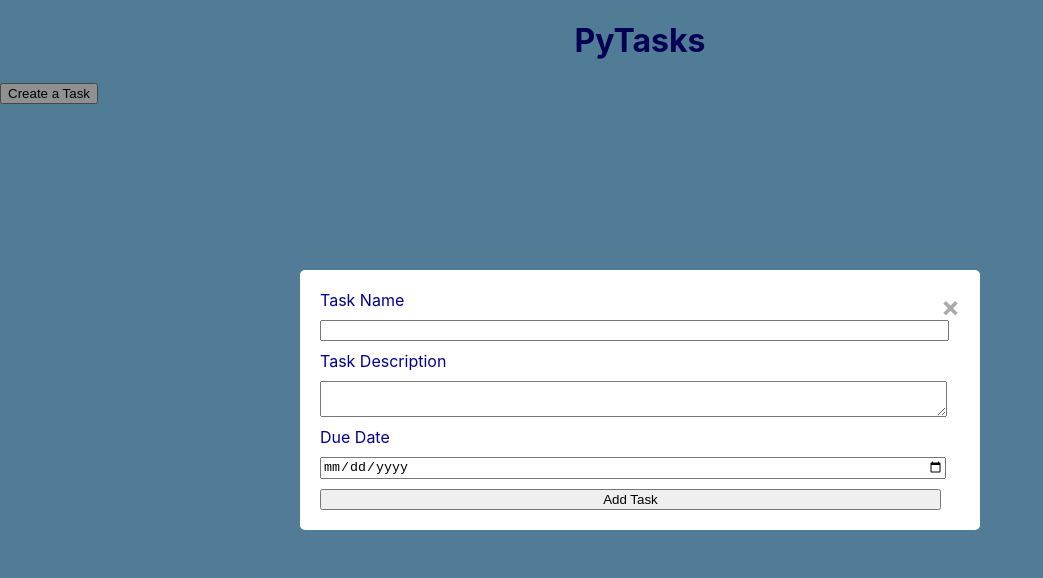
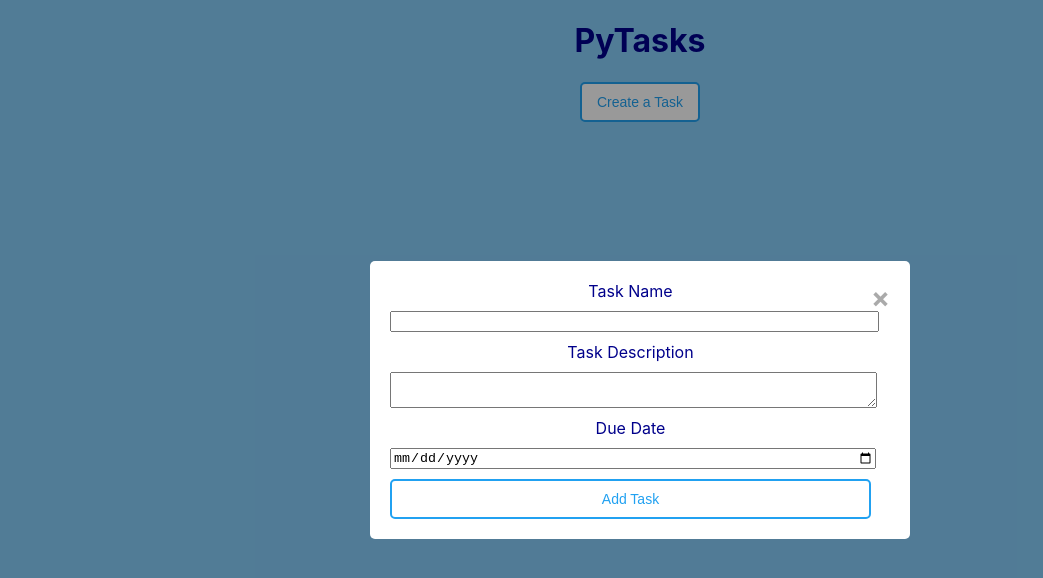
Before and after one commit to starphillips/PyTasks, a React (Create React App) app in the folder front-end/: page / in a window 1280 px wide. Both pictures are taken after a click on the button "Create a Task". Shown: the top 578 px of the page, without its empty margins (0-1043 px from the left). Built offline with nearby package versions, Linux system fonts and the light colour scheme.

Commit message:
form submission handling

```diff
--- a/front-end/public/index.html
+++ b/front-end/public/index.html
@@ -29,29 +29,6 @@
 
   <div id="root"></div>
 
-  <button id="openPopUp">Create a Task</button>
-
-  <!-- Create a Task -->
-  <div id="createTask" class="modal">
-    <div class="modal-content">
-      <span class="close">&times;</span>
-      <form id="taskForm">
-        <label for="taskName">Task Name</label>
-        <input type="text" id="taskName" required>
-
-        <label for="taskDescription">Task Description</label>
-        <textarea id="taskDescription" required></textarea>
-
-        <label for="taskDueDate">Due Date</label>
-        <input type="date" id="taskDueDate" required>
-
-        <button type="submit">Add Task</button>
-
-      </form>
-    </div>
-  </div>
-
-
 </body>
 
 </html>
--- a/front-end/src/App.css
+++ b/front-end/src/App.css
@@ -88,3 +88,70 @@ input,
 textarea {
   width: 100%;
 }
+
+.task-list {
+  margin: 20px auto;
+  padding: 0;
+  width: 80%;
+  max-width: 600px;
+  text-align: left;
+}
+
+.task-item {
+  background-color: #f9f9f9;
+  margin: 10px 0;
+  padding: 15px;
+  border-radius: 5px;
+  border: 1px solid #ddd;
+  box-shadow: 0 2px 4px rgba(0, 0, 0, 0.1);
+}
+
+.task-item h3 {
+  margin: 0 0 5px 0;
+  font-size: 18px;
+}
+
+.task-item p {
+  margin: 5px 0;
+  font-size: 14px;
+  color: #555;
+}
+
+.task-item p strong {
+  font-weight: bold;
+}
+
+button {
+  padding: 10px 15px;
+  font-size: 14px;
+  background-color: white;
+  color: #21a1f1;
+  border: 2px solid #21a1f1;
+  border-radius: 5px;
+  cursor: pointer;
+  transition: background-color 0.3s, border-color 0.3s;
+}
+
+button:hover {
+  background-color: #b3b7ba;
+  border-color: #117bb5;
+}
+
+.modal-content {
+  width: 80%;
+  max-width: 500px;
+}
+
+@media (max-width: 768px) {
+  .task-item {
+    font-size: 12px;
+  }
+
+  .modal-content {
+    width: 90%;
+  }
+
+  button {
+    font-size: 12px;
+  }
+}
--- a/front-end/src/App.js
+++ b/front-end/src/App.js
@@ -2,44 +2,98 @@ import logo from './logo.svg';
 import React, { useState } from "react";
 import './App.css';
 
+
+// Function to sort tasks by date
+const sortTasksByDueDate = (tasks) => {
+  return tasks.slice().sort((a, b) => new Date(a.dueDate) - new Date(b.dueDate));
+};
+
 function App() {
+  // Store tasks as an array of JSON objects
+  const [tasks, setTasks] = useState([]);
+
+  // Function for form submission handling
+  const handleFormSubmit = (e) => {
+    e.preventDefault(); // Prevent page reload
+
+    // Collect data inputted by the user
+    const taskName = e.target.taskName.value.trim();
+    const taskDescription = e.target.taskDescription.value.trim();
+    const taskDueDate = e.target.taskDueDate.value;
+
+    // Ensure user has inputted all parts
+    if (!taskName || !taskDescription || !taskDueDate) {
+      alert("All fields are required");
+      return;
+    }
+
+    // Create a task object (this is the payload)
+    const newTask = {
+      id: Date.now(), // Object ID named by the current time
+      name: taskName,
+      description: taskDescription,
+      dueDate: taskDueDate,
+    };
+
+    // Add the payload to the console to identify what has been added by the user
+    console.log("New Task:", newTask);
+
+    // Update state to include the new task
+    setTasks((prevTasks) => [...prevTasks, newTask]);
+
+    // Clear form after submission
+    e.target.reset();
+
+    const modal = document.getElementById("createTask");
+    modal.style.display = "none";
+  };
+
+  const openModal = () => {
+    const modal = document.getElementById("createTask");
+    modal.style.display = "flex";
+  };
+
+  const closeModal = () => {
+    const modal = document.getElementById("createTask");
+    modal.style.display = "none";
+  };
+
   return (
     <div className="App">
+      <h1>PyTasks</h1>
+      <button id="openPopUp" onClick={openModal}>Create a Task</button>
 
-      <body>
-        <h1> PyTasks </h1>
-      </body>
+      {/* Popup for creating the Tasks */}
+      <div id="createTask" className="modal">
+        <div className="modal-content">
+          <span className="close" onClick={closeModal}>&times;</span>
+          <form id="taskForm" onSubmit={handleFormSubmit}>
+            <label htmlFor="taskName">Task Name</label>
+            <input type="text" id="taskName" name="taskName" required />
 
+            <label htmlFor="taskDescription">Task Description</label>
+            <textarea id="taskDescription" name="taskDescription" required></textarea>
+
+            <label htmlFor="taskDueDate">Due Date</label>
+            <input type="date" id="taskDueDate" name="taskDueDate" required />
+
+            <button type="submit">Add Task</button>
+          </form>
+        </div>
+      </div>
+
+      {/* List of Tasks to be displayed on index */}
+      <div className="task-list">
+        {sortTasksByDueDate(tasks).map((task) => (
+          <div key={task.id} className="task-item">
+            <h3>{task.name}</h3>
+            <p>{task.description}</p>
+            <p><strong>Due:</strong> {task.dueDate}</p>
+          </div>
+        ))}
+      </div>
     </div>
   );
 }
 
-// Get modal element
-var modal = document.getElementById("createTask");
-
-// Get button that opens the popup
-var btn = document.getElementById("openPopUp");
-
-// Get the <span> element that closes the popup
-var span = document.getElementsByClassName("close")[0];
-
-// When the user clicks the button, open the popup
-btn.onclick = function () {
-  modal.style.display = "flex";
-}
-
-// When the user clicks on <span> (x), close the popup
-span.onclick = function () {
-  modal.style.display = "none";
-}
-
-// When the user clicks anywhere outside the popup, close it
-window.onclick = function (event) {
-  if (event.target == modal) {
-    modal.style.display = "none";
-  }
-}
-
-
-
 export default App;
```
